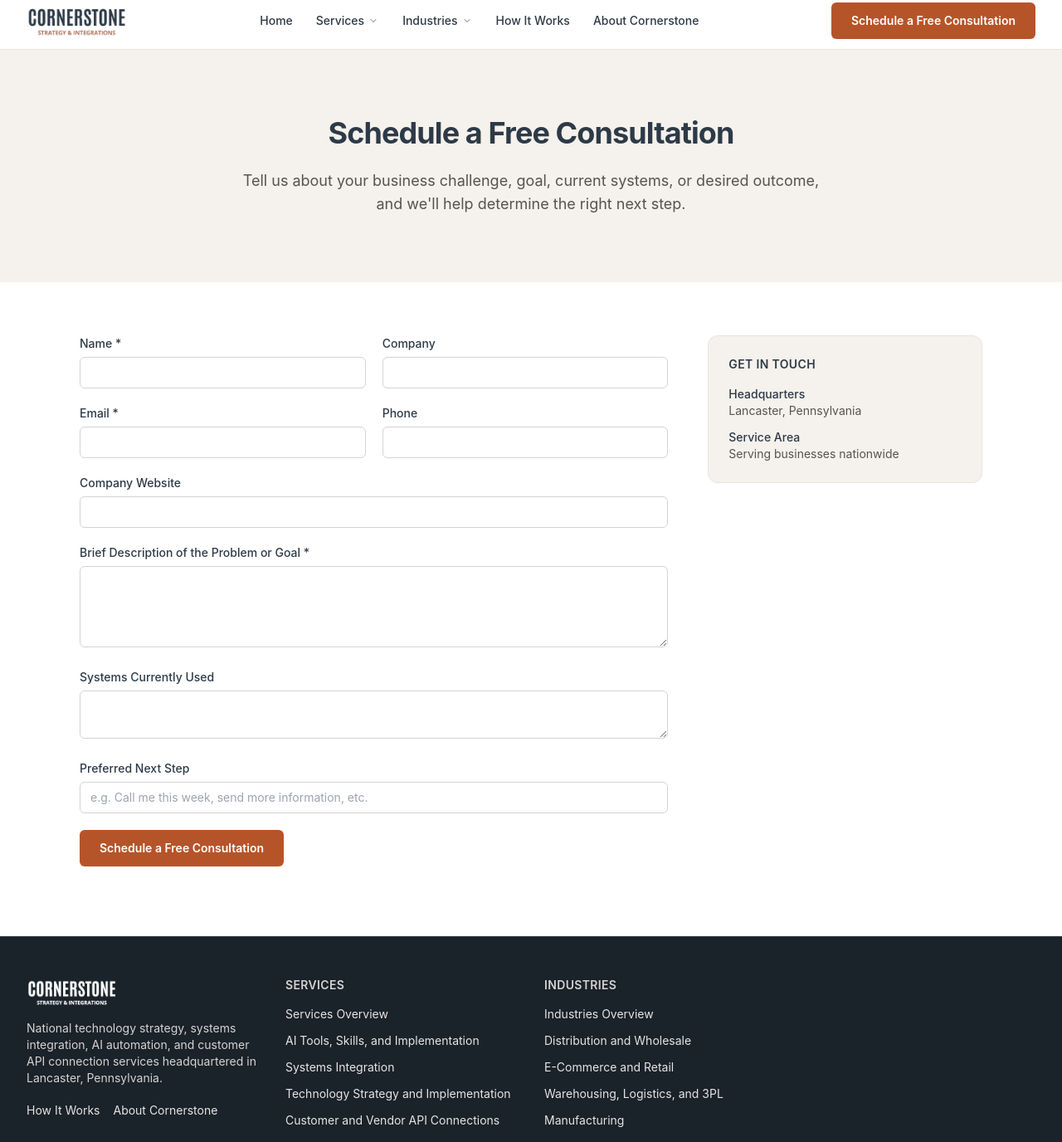
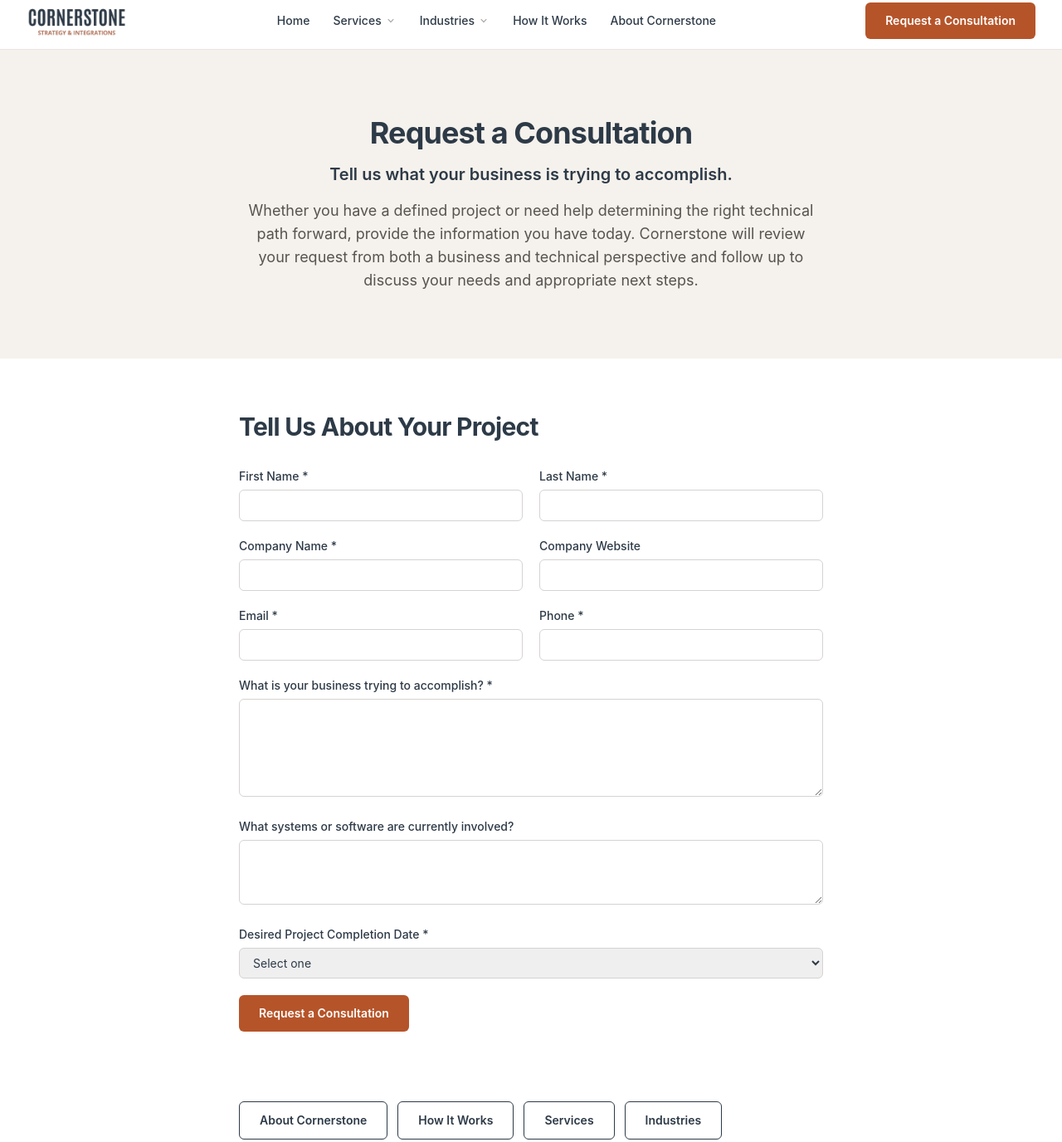
Before and after one commit to cornerstone-integrations/website, an Astro site: page /contact in a window 1280 px wide. Shown: the part 9-1385 px from the top of the page at 83% size. Built offline with nearby package versions, Linux system fonts and the light colour scheme; Astro itself is replaced by a stand-in of ours.

Commit message:
Replace Schedule a Consultation with Request a Consultation page
Rebuild /contact/ from the Request a Consultation page doc with a native
form matching the Google Form's fields and required rules, keeping Resend
for notifications. Update About copy from the revised About page doc and
rename the header CTA and sitemap link to Request a Consultation.

Co-Authored-By: Claude Opus 5.5 <noreply@anthropic.com>

```diff
--- a/src/components/ContactForm.astro
+++ b/src/components/ContactForm.astro
@@ -1,44 +1,55 @@
 ---
+const inputClass =
+  'mt-1.5 w-full rounded-md border border-stone-300 px-3 py-2 text-sm focus:border-accent focus:outline-none focus:ring-1 focus:ring-accent';
+
+const timingOptions = ['ASAP', 'Within 30 Days', 'Within 60-90 Days', 'Within 3-6 Months', 'Planning / Exploring'];
 ---
 
+<div id="contact-form-wrapper">
   <form id="contact-form" class="space-y-5" novalidate>
     <div class="grid grid-cols-1 gap-5 sm:grid-cols-2">
       <div>
-      <label for="name" class="block text-sm font-medium text-primary">Name *</label>
-      <input type="text" id="name" name="name" required class="mt-1.5 w-full rounded-md border border-stone-300 px-3 py-2 text-sm focus:border-accent focus:outline-none focus:ring-1 focus:ring-accent" />
+        <label for="firstName" class="block text-sm font-medium text-primary">First Name *</label>
+        <input type="text" id="firstName" name="firstName" required autocomplete="given-name" class={inputClass} />
       </div>
       <div>
-      <label for="company" class="block text-sm font-medium text-primary">Company</label>
-      <input type="text" id="company" name="company" class="mt-1.5 w-full rounded-md border border-stone-300 px-3 py-2 text-sm focus:border-accent focus:outline-none focus:ring-1 focus:ring-accent" />
+        <label for="lastName" class="block text-sm font-medium text-primary">Last Name *</label>
+        <input type="text" id="lastName" name="lastName" required autocomplete="family-name" class={inputClass} />
+      </div>
+      <div>
+        <label for="company" class="block text-sm font-medium text-primary">Company Name *</label>
+        <input type="text" id="company" name="company" required autocomplete="organization" class={inputClass} />
+      </div>
+      <div>
+        <label for="companyWebsite" class="block text-sm font-medium text-primary">Company Website</label>
+        <input type="text" id="companyWebsite" name="companyWebsite" autocomplete="url" class={inputClass} />
       </div>
       <div>
         <label for="email" class="block text-sm font-medium text-primary">Email *</label>
-      <input type="email" id="email" name="email" required class="mt-1.5 w-full rounded-md border border-stone-300 px-3 py-2 text-sm focus:border-accent focus:outline-none focus:ring-1 focus:ring-accent" />
+        <input type="email" id="email" name="email" required autocomplete="email" class={inputClass} />
       </div>
       <div>
-      <label for="phone" class="block text-sm font-medium text-primary">Phone</label>
-      <input type="tel" id="phone" name="phone" class="mt-1.5 w-full rounded-md border border-stone-300 px-3 py-2 text-sm focus:border-accent focus:outline-none focus:ring-1 focus:ring-accent" />
+        <label for="phone" class="block text-sm font-medium text-primary">Phone *</label>
+        <input type="tel" id="phone" name="phone" required autocomplete="tel" class={inputClass} />
       </div>
     </div>
 
     <div>
-    <label for="companyWebsite" class="block text-sm font-medium text-primary">Company Website</label>
-    <input type="text" id="companyWebsite" name="companyWebsite" class="mt-1.5 w-full rounded-md border border-stone-300 px-3 py-2 text-sm focus:border-accent focus:outline-none focus:ring-1 focus:ring-accent" />
+      <label for="goal" class="block text-sm font-medium text-primary">What is your business trying to accomplish? *</label>
+      <textarea id="goal" name="goal" rows="5" required class={inputClass}></textarea>
     </div>
 
     <div>
-    <label for="goal" class="block text-sm font-medium text-primary">Brief Description of the Problem or Goal *</label>
-    <textarea id="goal" name="goal" rows="4" required class="mt-1.5 w-full rounded-md border border-stone-300 px-3 py-2 text-sm focus:border-accent focus:outline-none focus:ring-1 focus:ring-accent"></textarea>
+      <label for="systems" class="block text-sm font-medium text-primary">What systems or software are currently involved?</label>
+      <textarea id="systems" name="systems" rows="3" class={inputClass}></textarea>
     </div>
 
     <div>
-    <label for="systemsUsed" class="block text-sm font-medium text-primary">Systems Currently Used</label>
-    <textarea id="systemsUsed" name="systemsUsed" rows="2" class="mt-1.5 w-full rounded-md border border-stone-300 px-3 py-2 text-sm focus:border-accent focus:outline-none focus:ring-1 focus:ring-accent"></textarea>
-  </div>
-
-  <div>
-    <label for="nextStep" class="block text-sm font-medium text-primary">Preferred Next Step</label>
-    <input type="text" id="nextStep" name="nextStep" placeholder="e.g. Call me this week, send more information, etc." class="mt-1.5 w-full rounded-md border border-stone-300 px-3 py-2 text-sm focus:border-accent focus:outline-none focus:ring-1 focus:ring-accent" />
+      <label for="timing" class="block text-sm font-medium text-primary">Desired Project Completion Date *</label>
+      <select id="timing" name="timing" required class={inputClass}>
+        <option value="">Select one</option>
+        {timingOptions.map((option) => <option value={option}>{option}</option>)}
+      </select>
     </div>
 
     <!-- Honeypot: hidden from real visitors, bots tend to fill every field they see. -->
@@ -51,15 +62,25 @@
       type="submit"
       class="inline-flex w-full items-center justify-center rounded-md bg-accent px-6 py-3 text-sm font-semibold text-white transition-colors hover:bg-accent-dark disabled:cursor-not-allowed disabled:opacity-60 sm:w-auto"
     >
-    Schedule a Free Consultation
+      Request a Consultation
     </button>
 
     <p id="contact-form-status" class="text-sm" role="status"></p>
   </form>
 
+  <div id="contact-form-confirmation" class="hidden rounded-xl border border-stone-200 bg-surface-muted p-8" tabindex="-1">
+    <h3 class="text-xl font-semibold text-primary">Thank You for Contacting Cornerstone</h3>
+    <p class="mt-3 text-base leading-relaxed text-stone-600">
+      Your consultation request has been received. A member of the Cornerstone Strategy &amp; Integrations team will
+      review the information provided and follow up regarding your needs and appropriate next steps.
+    </p>
+  </div>
+</div>
+
 <script>
   const form = document.getElementById('contact-form') as HTMLFormElement | null;
   const status = document.getElementById('contact-form-status');
+  const confirmation = document.getElementById('contact-form-confirmation');
 
   form?.addEventListener('submit', async (event) => {
     event.preventDefault();
@@ -74,12 +95,15 @@
       const response = await fetch('/api/contact', { method: 'POST', body: new FormData(form) });
       const result = await response.json();
 
+      if (result.success) {
+        form.classList.add('hidden');
+        confirmation?.classList.remove('hidden');
+        confirmation?.focus();
+        return;
+      }
+
       status.textContent = result.message;
-      status.className = `text-sm ${result.success ? 'text-green-600' : 'text-red-600'}`;
-
-      if (result.success) {
-        form.reset();
-      }
+      status.className = 'text-sm text-red-600';
     } catch {
       status.textContent = 'Something went wrong. Please try again in a moment.';
       status.className = 'text-sm text-red-600';
--- a/src/components/Header.astro
+++ b/src/components/Header.astro
@@ -43,7 +43,7 @@ import Button from './Button.astro';
     </nav>
 
     <div class="hidden shrink-0 lg:block">
-      <Button href="/contact/" class="whitespace-nowrap">Schedule a Free Consultation</Button>
+      <Button href="/contact/" class="whitespace-nowrap">Request a Consultation</Button>
     </div>
 
     <button
@@ -82,7 +82,7 @@ import Button from './Button.astro';
         ))
       }
       <div class="pt-2">
-        <Button href="/contact/" class="w-full">Schedule a Free Consultation</Button>
+        <Button href="/contact/" class="w-full">Request a Consultation</Button>
       </div>
     </nav>
   </div>
--- a/src/pages/contact/index.astro
+++ b/src/pages/contact/index.astro
@@ -1,42 +1,40 @@
 ---
 import BaseLayout from '@/layouts/BaseLayout.astro';
 import ContactForm from '@/components/ContactForm.astro';
+import Button from '@/components/Button.astro';
 ---
 
 <BaseLayout
-  seoTitle="Contact Cornerstone: Schedule a Free Consultation"
-  metaDescription="Schedule a free consultation with Cornerstone Strategy & Integrations to discuss your business challenge, current systems, and the right next step."
+  seoTitle="Request a Consultation | Cornerstone Strategy & Integrations"
+  metaDescription="Request a consultation with Cornerstone Strategy & Integrations to discuss your business objective, current systems, and technology implementation needs."
 >
   <section class="bg-surface-muted py-16 sm:py-20">
     <div class="mx-auto max-w-3xl px-4 text-center sm:px-6 lg:px-8">
-      <h1 class="text-3xl font-bold tracking-tight text-primary sm:text-4xl">Schedule a Free Consultation</h1>
-      <p class="mt-6 text-base leading-relaxed text-stone-600 sm:text-lg">
-        Tell us about your business challenge, goal, current systems, or desired outcome, and we'll help determine
-        the right next step.
+      <h1 class="text-3xl font-bold tracking-tight text-primary sm:text-4xl">Request a Consultation</h1>
+      <p class="mt-4 text-lg font-semibold text-primary sm:text-xl">Tell us what your business is trying to accomplish.</p>
+      <p class="mt-4 text-base leading-relaxed text-stone-600 sm:text-lg">
+        Whether you have a defined project or need help determining the right technical path forward, provide the
+        information you have today. Cornerstone will review your request from both a business and technical
+        perspective and follow up to discuss your needs and appropriate next steps.
       </p>
     </div>
   </section>
 
   <section class="bg-white py-14 sm:py-16">
-    <div class="mx-auto grid max-w-6xl gap-12 px-4 sm:px-6 lg:grid-cols-3 lg:px-8">
-      <div class="lg:col-span-2">
+    <div class="mx-auto max-w-3xl px-4 sm:px-6 lg:px-8">
+      <h2 class="text-2xl font-bold tracking-tight text-primary sm:text-3xl">Tell Us About Your Project</h2>
+      <div class="mt-8">
         <ContactForm />
-      </div>
-      <div class="space-y-6">
-        <div class="rounded-xl border border-stone-200 bg-surface-muted p-6">
-          <h2 class="text-sm font-semibold uppercase tracking-wide text-primary">Get in Touch</h2>
-          <dl class="mt-4 space-y-3 text-sm text-stone-600">
-            <div>
-              <dt class="font-medium text-primary">Headquarters</dt>
-              <dd>Lancaster, Pennsylvania</dd>
-            </div>
-            <div>
-              <dt class="font-medium text-primary">Service Area</dt>
-              <dd>Serving businesses nationwide</dd>
-            </div>
-          </dl>
-        </div>
       </div>
     </div>
   </section>
+
+  <div class="bg-white pb-14 sm:pb-16">
+    <div class="mx-auto flex max-w-3xl flex-col gap-3 px-4 sm:flex-row sm:flex-wrap sm:px-6 lg:px-8">
+      <Button href="/about/" variant="ghost">About Cornerstone</Button>
+      <Button href="/how-it-works/" variant="ghost">How It Works</Button>
+      <Button href="/services/" variant="ghost">Services</Button>
+      <Button href="/industries/" variant="ghost">Industries</Button>
+    </div>
+  </div>
 </BaseLayout>
--- a/src/pages/sitemap/index.astro
+++ b/src/pages/sitemap/index.astro
@@ -48,7 +48,7 @@ const industries = await getCollection('industries');
         <h2 class="text-sm font-semibold uppercase tracking-wide text-accent">Other Pages</h2>
         <ul class="mt-3 space-y-2">
           <li>
-            <a href="/contact/" class="text-sm text-primary hover:text-accent">Contact and Free Consultation</a>
+            <a href="/contact/" class="text-sm text-primary hover:text-accent">Request a Consultation</a>
           </li>
           {
             footerNav.map((link) => (
```
Also changed, not shown: src/pages/about/index.astro (+4 -3 lines), src/pages/api/contact.ts (+14 -12 lines). Lines whose indentation alone changed are shown as unchanged.
